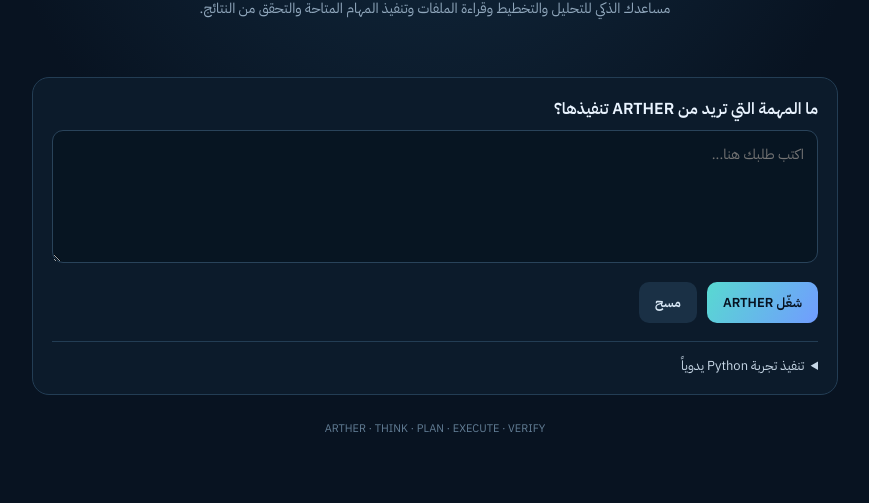
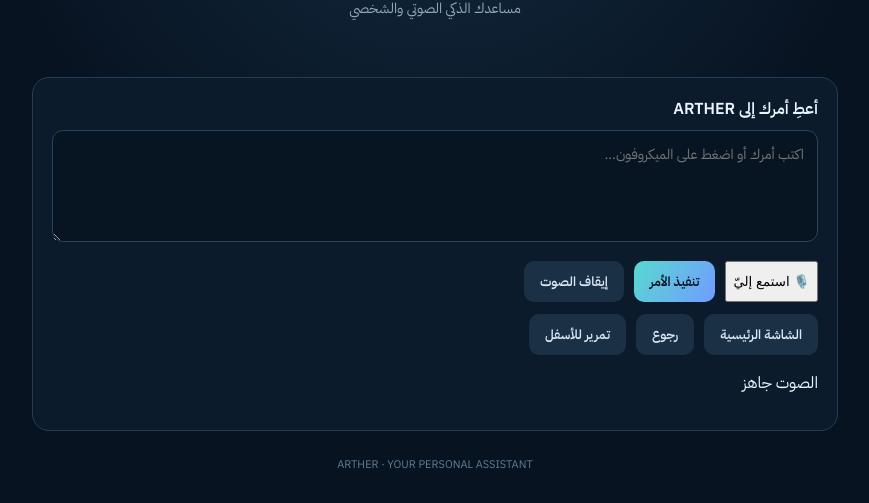
Before and after one commit to cherguihakim34-hub/ARTHER-Android, a plain HTML site: page index.html in a window 1280 px wide. Shown: the part 315-818 px from the top of the page, without its empty margins (205-1074 px from the left). Drawn offline with Linux system fonts and the light colour scheme; no server answers.

Commit message:
Update index.html

```diff
--- a/index.html
+++ b/index.html
@@ -5,90 +5,50 @@
   <meta charset="utf-8">
   <meta name="viewport" content="width=device-width,initial-scale=1">
   <meta name="theme-color" content="#081321">
-
   <title>ARTHER AI</title>
-
   <link rel="stylesheet" href="style.css">
 </head>
-
 <body>
   <main class="app">
-
     <header>
       <div class="logo">A</div>
-
       <div>
         <b>ARTHER</b>
         <small>PERSONAL AI ASSISTANT</small>
       </div>
-
-      <span id="connection" class="pill">
-        يفحص الاتصال…
-      </span>
+      <span id="connection" class="pill">يفحص الاتصال...</span>
     </header>
 
     <section class="intro">
       <div class="orb">A</div>
-
-      <p class="kicker">THINK · PLAN · EXECUTE · VERIFY</p>
-
+      <p class="kicker">THINK · LISTEN · SPEAK · EXECUTE</p>
       <h1>مرحباً بك في ARTHER</h1>
-
-      <p>
-        مساعدك الذكي للتحليل والتخطيط وقراءة الملفات
-        وتنفيذ المهام المتاحة والتحقق من النتائج.
-      </p>
+      <p>مساعدك الذكي الصوتي والشخصي</p>
     </section>
 
     <section id="report" class="report hidden"></section>
 
     <section class="workspace">
-
-      <label for="question">ما المهمة التي تريد من ARTHER تنفيذها؟</label>
-
-      <textarea
-        id="question"
-        rows="5"
-        placeholder="اكتب طلبك هنا..."
-      ></textarea>
+      <label for="question">أعطِ أمرك إلى ARTHER</label>
+      <textarea id="question" rows="4"
+        placeholder="اكتب أمرك أو اضغط على الميكروفون..."></textarea>
 
       <div class="actions">
-        <button id="run" class="primary">
-          شغّل ARTHER
-        </button>
-
-        <button id="clear" class="secondary">
-          مسح
-        </button>
+        <button id="listen" class="mic">🎙️ استمع إليّ</button>
+        <button id="run" class="primary">تنفيذ الأمر</button>
+        <button id="stopVoice" class="secondary">إيقاف الصوت</button>
       </div>
 
-      <details>
-        <summary>تنفيذ تجربة Python يدوياً</summary>
+      <div class="actions">
+        <button id="home" class="secondary">الشاشة الرئيسية</button>
+        <button id="back" class="secondary">رجوع</button>
+        <button id="scrollDown" class="secondary">تمرير للأسفل</button>
+      </div>
 
-        <p class="warning">
-          تنفيذ Python غير متاح حالياً على الخادم.
-        </p>
-
-        <textarea
-          id="code"
-          rows="6"
-          dir="ltr"
-          placeholder="Python code..."
-        ></textarea>
-
-        <button id="execute" class="secondary">
-          تنفيذ الكود
-        </button>
-
-        <pre id="output"></pre>
-      </details>
-
+      <p id="voiceStatus" class="status">الصوت جاهز</p>
     </section>
 
-    <footer>
-      ARTHER · THINK · PLAN · EXECUTE · VERIFY
-    </footer>
-
+    <footer>ARTHER · YOUR PERSONAL ASSISTANT</footer>
   </main>
 
   <script src="app.js"></script>
```
